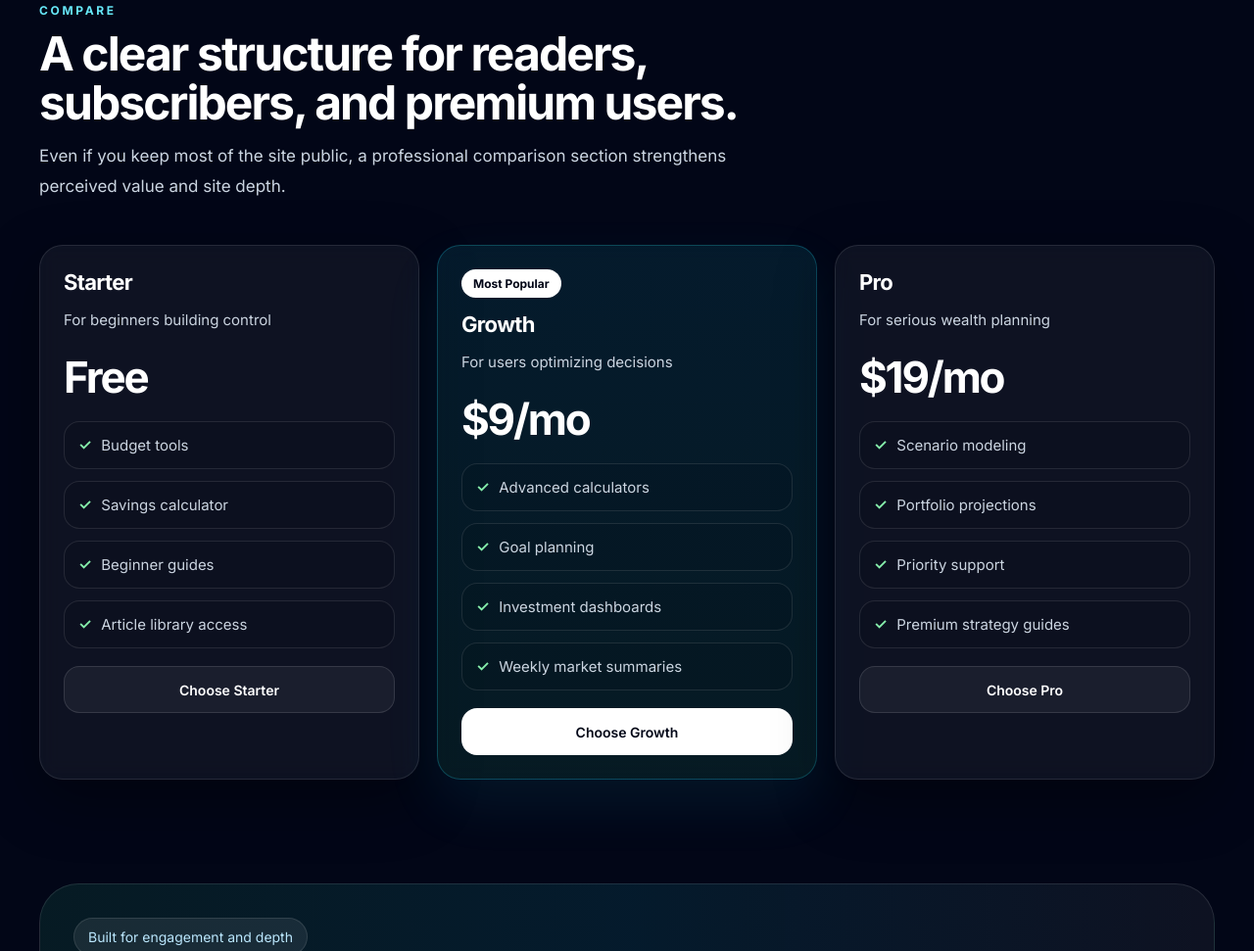
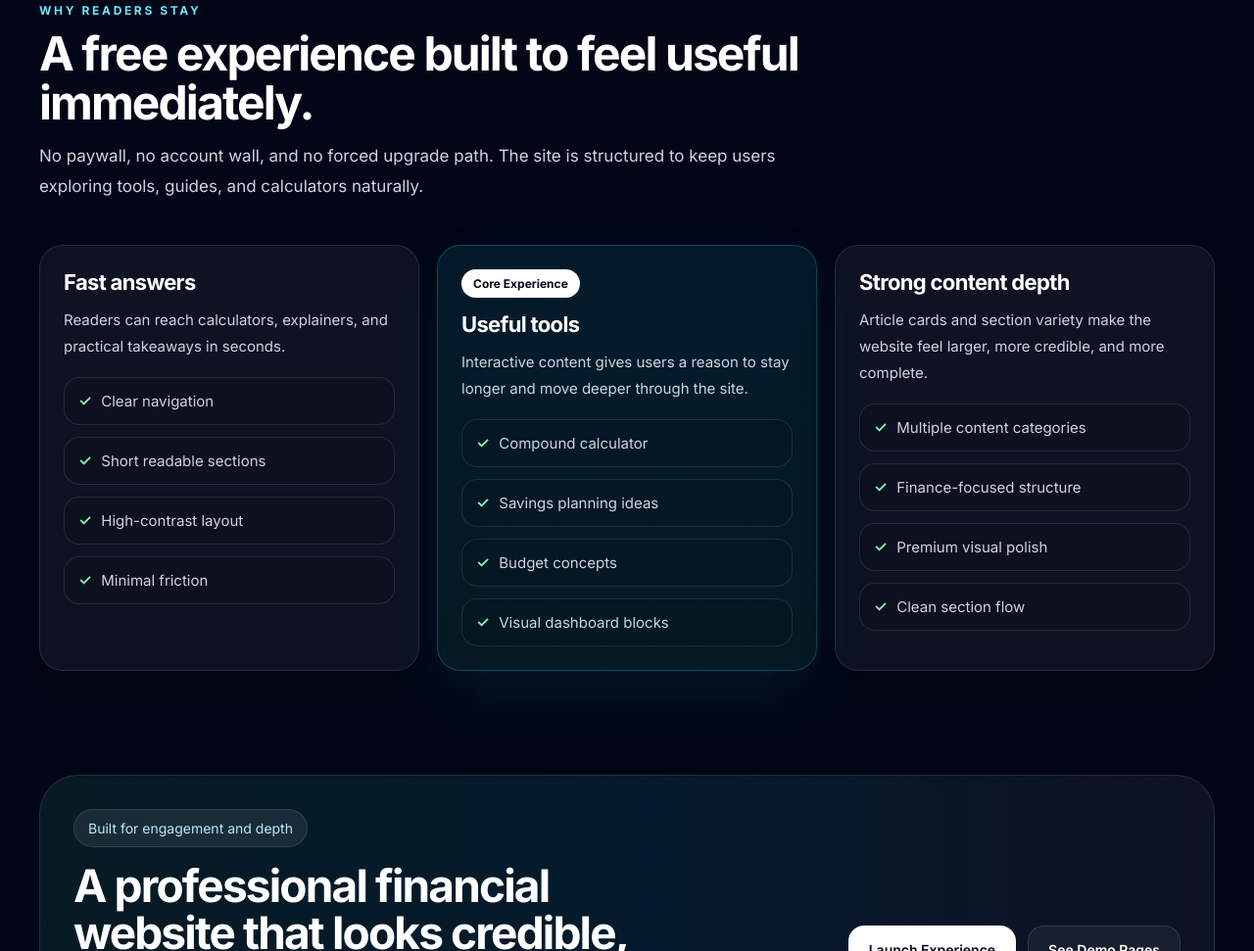
Before and after one commit to northstar-capital/northstar-capital, a plain HTML site: page index.html in a window 1280 px wide. Shown: the part 3557-4528 px from the top of the page at 98% size. Drawn offline with Linux system fonts and the light colour scheme.

Commit message:
Add files via upload

```diff
--- a/index.html
+++ b/index.html
@@ -836,51 +836,45 @@
       <div class="container">
         <div class="compare-top reveal">
           <div class="section-head" style="max-width:780px; margin-bottom:0; text-align:left;">
-            <div class="eyebrow">Compare</div>
-            <h2>A clear structure for readers, subscribers, and premium users.</h2>
-            <p>Even if you keep most of the site public, a professional comparison section strengthens perceived value and site depth.</p>
+            <div class="eyebrow">Why readers stay</div>
+            <h2>A free experience built to feel useful immediately.</h2>
+            <p>No paywall, no account wall, and no forced upgrade path. The site is structured to keep users exploring tools, guides, and calculators naturally.</p>
           </div>
         </div>
 
         <div class="compare-grid">
           <div class="card plan-card reveal">
-            <h3>Starter</h3>
-            <p>For beginners building control</p>
-            <div class="price">Free</div>
+            <h3>Fast answers</h3>
+            <p>Readers can reach calculators, explainers, and practical takeaways in seconds.</p>
             <div class="plan-list">
-              <div class="plan-item"><span class="check">✓</span><span>Budget tools</span></div>
-              <div class="plan-item"><span class="check">✓</span><span>Savings calculator</span></div>
-              <div class="plan-item"><span class="check">✓</span><span>Beginner guides</span></div>
-              <div class="plan-item"><span class="check">✓</span><span>Article library access</span></div>
+              <div class="plan-item"><span class="check">✓</span><span>Clear navigation</span></div>
+              <div class="plan-item"><span class="check">✓</span><span>Short readable sections</span></div>
+              <div class="plan-item"><span class="check">✓</span><span>High-contrast layout</span></div>
+              <div class="plan-item"><span class="check">✓</span><span>Minimal friction</span></div>
             </div>
-            <a class="btn btn-secondary" style="margin-top:18px; width:100%;" href="#">Choose Starter</a>
           </div>
 
           <div class="card plan-card featured reveal">
-            <div class="plan-badge">Most Popular</div>
-            <h3>Growth</h3>
-            <p>For users optimizing decisions</p>
-            <div class="price">$9/mo</div>
+            <div class="plan-badge">Core Experience</div>
+            <h3>Useful tools</h3>
+            <p>Interactive content gives users a reason to stay longer and move deeper through the site.</p>
             <div class="plan-list">
-              <div class="plan-item"><span class="check">✓</span><span>Advanced calculators</span></div>
-              <div class="plan-item"><span class="check">✓</span><span>Goal planning</span></div>
-              <div class="plan-item"><span class="check">✓</span><span>Investment dashboards</span></div>
-              <div class="plan-item"><span class="check">✓</span><span>Weekly market summaries</span></div>
+              <div class="plan-item"><span class="check">✓</span><span>Compound calculator</span></div>
+              <div class="plan-item"><span class="check">✓</span><span>Savings planning ideas</span></div>
+              <div class="plan-item"><span class="check">✓</span><span>Budget concepts</span></div>
+              <div class="plan-item"><span class="check">✓</span><span>Visual dashboard blocks</span></div>
             </div>
-            <a class="btn btn-primary" style="margin-top:18px; width:100%;" href="#">Choose Growth</a>
           </div>
 
           <div class="card plan-card reveal">
-            <h3>Pro</h3>
-            <p>For serious wealth planning</p>
-            <div class="price">$19/mo</div>
+            <h3>Strong content depth</h3>
+            <p>Article cards and section variety make the website feel larger, more credible, and more complete.</p>
             <div class="plan-list">
-              <div class="plan-item"><span class="check">✓</span><span>Scenario modeling</span></div>
-              <div class="plan-item"><span class="check">✓</span><span>Portfolio projections</span></div>
-              <div class="plan-item"><span class="check">✓</span><span>Priority support</span></div>
-              <div class="plan-item"><span class="check">✓</span><span>Premium strategy guides</span></div>
+              <div class="plan-item"><span class="check">✓</span><span>Multiple content categories</span></div>
+              <div class="plan-item"><span class="check">✓</span><span>Finance-focused structure</span></div>
+              <div class="plan-item"><span class="check">✓</span><span>Premium visual polish</span></div>
+              <div class="plan-item"><span class="check">✓</span><span>Clean section flow</span></div>
             </div>
-            <a class="btn btn-secondary" style="margin-top:18px; width:100%;" href="#">Choose Pro</a>
           </div>
         </div>
       </div>
```
